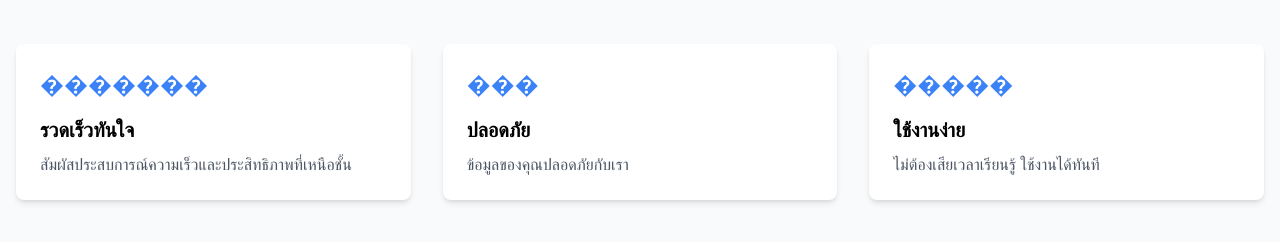
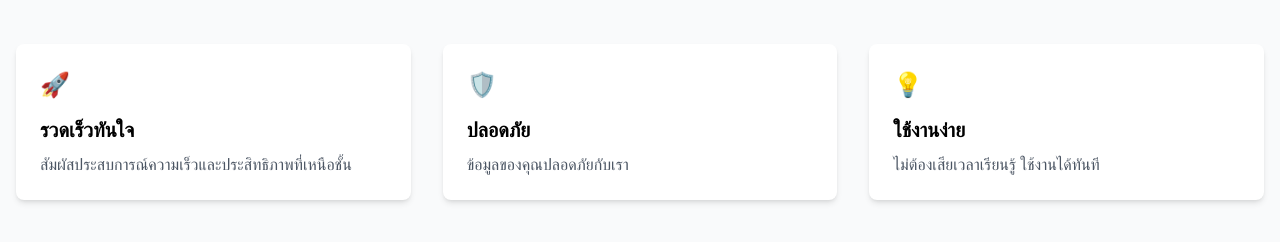
Before and after one commit to 66160149/product-landing-page, a plain HTML site: page index.html in a window 1280 px wide. Shown: the part 536-778 px from the top of the page. Drawn offline with nearby package versions, Linux system fonts and the light colour scheme.

Commit message:
เพิ่มสวนแสดงคุณสมบัติพร้อมการ์ด

```diff
--- a/index.html
+++ b/index.html
@@ -46,19 +46,19 @@
         <div class="grid grid-cols-1 md:grid-cols-3 gap-8">
         <!-- คุณสมบัติที่ 1 -->
         <div class="bg-white p-6 rounded-lg shadow-md">
-        <div class="text-blue-500 text-2xl mb-4">�������</div>
+        <div class="text-blue-500 text-2xl mb-4">🚀</div>
         <h3 class="font-bold text-xl mb-2">รวดเร็วทันใจ</h3>
         <p class="text-gray-600">สัมผัสประสบการณ์ความเร็วและประสิทธิภาพที่เหนือชั้น </p>
         </div>
         <!-- คุณสมบัติที่ 2 -->
         <div class="bg-white p-6 rounded-lg shadow-md">
-        <div class="text-blue-500 text-2xl mb-4">���</div>
+        <div class="text-blue-500 text-2xl mb-4">🛡️</div>
         <h3 class="font-bold text-xl mb-2">ปลอดภัย</h3>
         <p class="text-gray-600">ข้อมูลของคุณปลอดภัยกับเรา</p>
         </div>
         <!-- คุณสมบัติที่ 3 -->
         <div class="bg-white p-6 rounded-lg shadow-md">
-        <div class="text-blue-500 text-2xl mb-4">�����</div>
+        <div class="text-blue-500 text-2xl mb-4">💡</div>
         <h3 class="font-bold text-xl mb-2">ใช้งานง่าย </h3>
         <p class="text-gray-600">ไม่ต้องเสียเวลาเรียนรู้ ใช้งานได้ทันที</p>
         </div>
```
